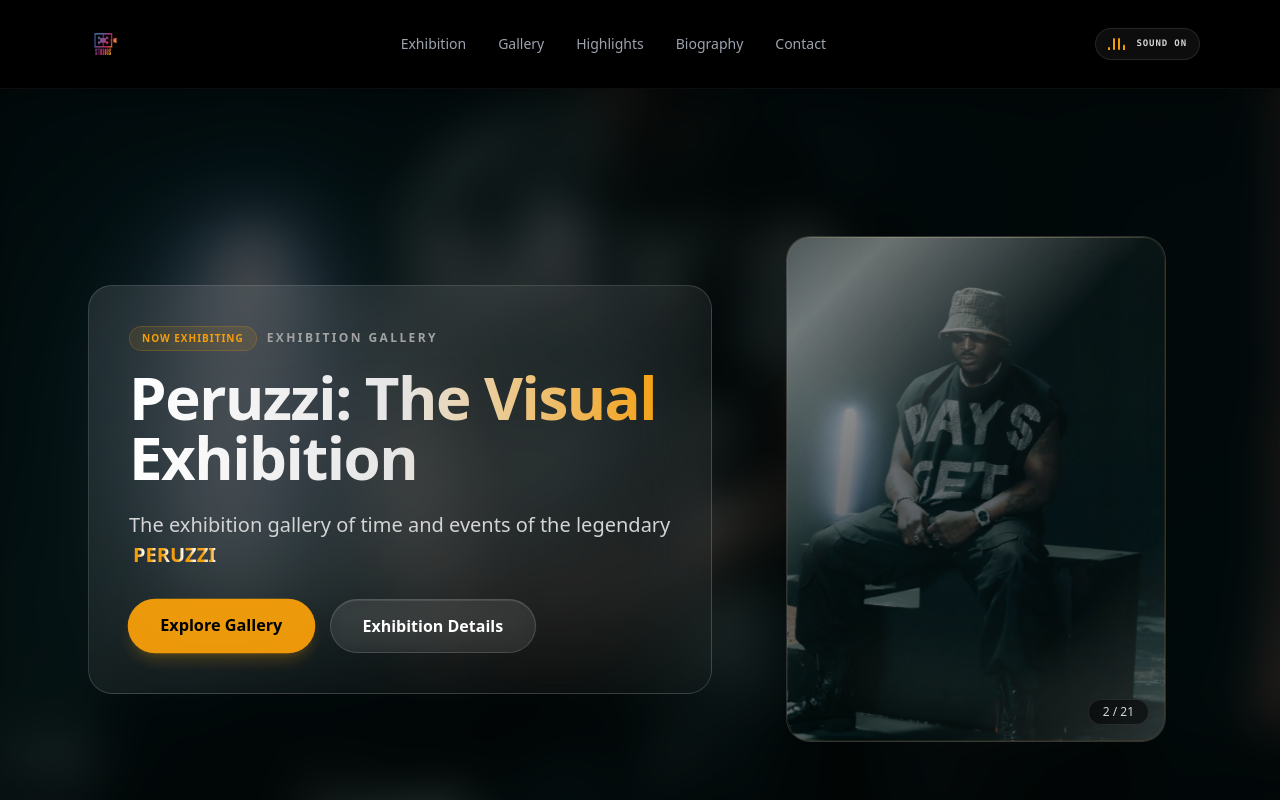
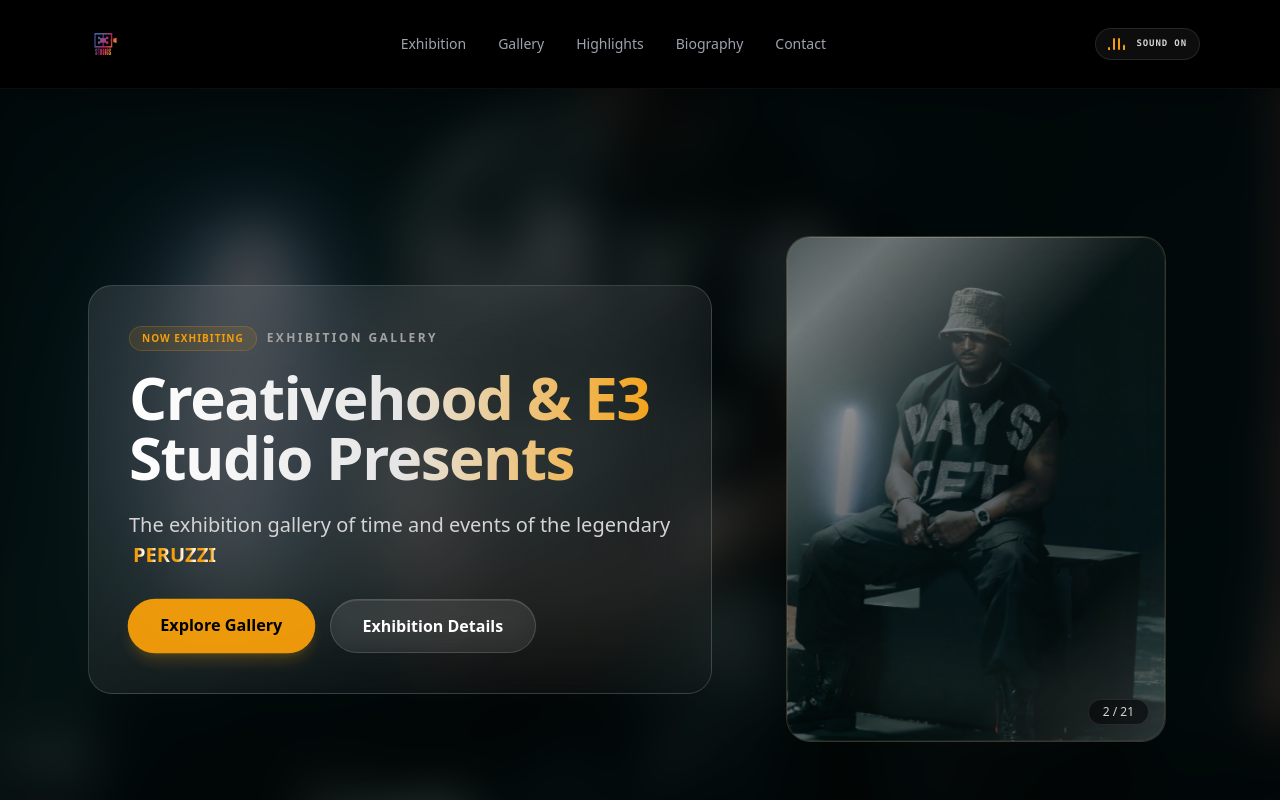
Before and after one commit to kelvin-omoh/creativehood-x-e3-exhibition, a React (Vite) app: page / in a window 1280 px wide. Shown: the top 800 px of the page. Built offline with nearby package versions, Linux system fonts and the light colour scheme.

Commit message:
update: change hero main title to Creativehood & E3 Studio Presents

```diff
--- a/src/components/Hero.jsx
+++ b/src/components/Hero.jsx
@@ -160,7 +160,7 @@
               </span>
             </div>
             <h1 className="text-3xl sm:text-5xl lg:text-6xl font-extrabold tracking-tight mb-4 sm:mb-6 bg-gradient-to-r from-white via-neutral-200 to-amber-500 bg-clip-text text-transparent leading-tight">
-              Peruzzi: The Visual Exhibition
+              Creativehood & E3 Studio Presents
             </h1>
             <p className="text-base sm:text-lg lg:text-xl text-neutral-300 font-light leading-relaxed mb-6 sm:mb-8">
               The exhibition gallery of time and events of the legendary{" "}
```
